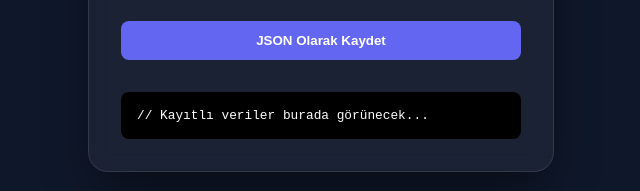
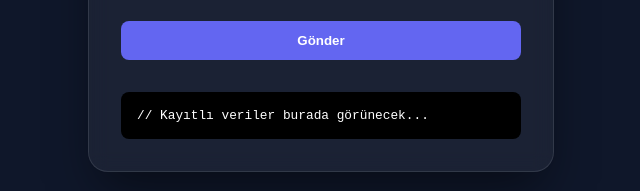
Before and after one commit to belezzza/projemv1.github.io, a plain HTML site: page index.html in a window 1280 px wide. Shown: the part 494-685 px from the top of the page, 319-959 px from the left. Drawn offline with Linux system fonts and the light colour scheme.

Commit message:
Update index.html

```diff
--- a/index.html
+++ b/index.html
@@ -90,7 +90,7 @@
             <div id="ageError" class="error">Lütfen geçerli bir yaş girin (0-120).</div>
         </div>
 
-        <button type="submit">JSON Olarak Kaydet</button>
+        <button type="submit" id="submitBtn" style="transition: all 0.2s ease;">Gönder</button>
     </form>
 
     <div id="jsonDisplay">// Kayıtlı veriler burada görünecek...</div>
@@ -98,4 +98,5 @@
 
 <script src="script.js"></script>
 </body>
+
 </html>
```
